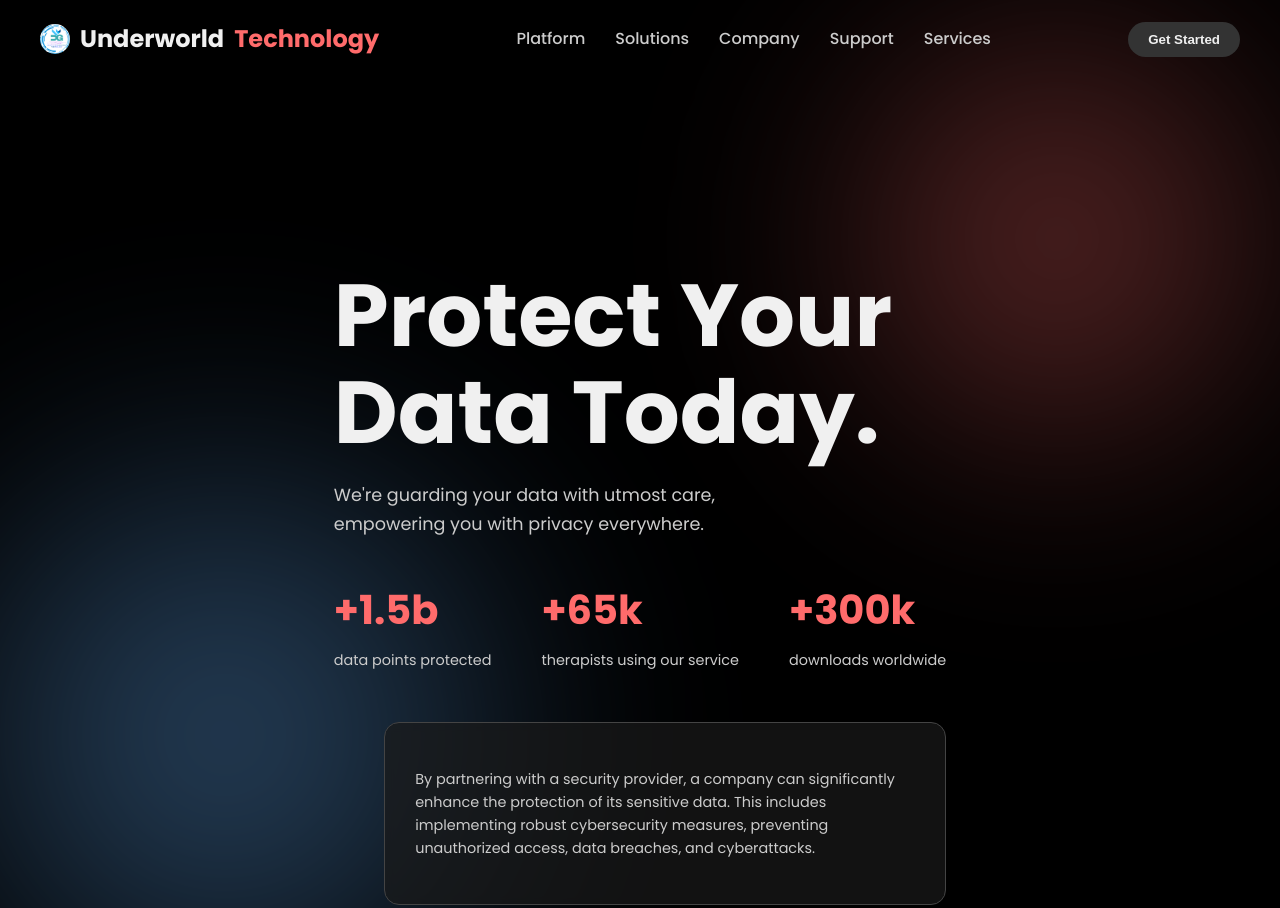
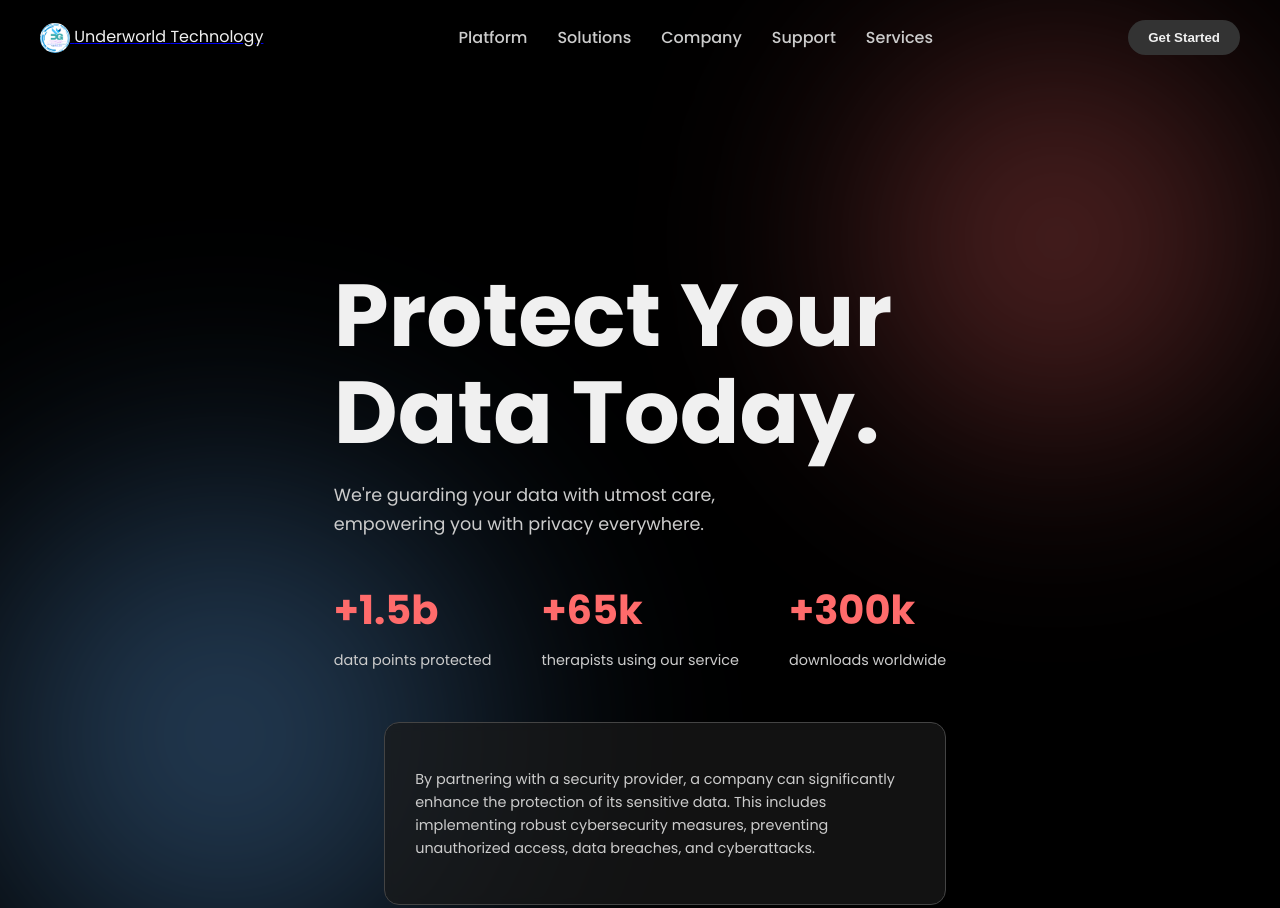
Before and after one commit to Techmax018/Underworld-Tech-, a plain HTML site: page index.html in a window 1280 px wide. Shown: the top 908 px of the page. Drawn offline with Linux system fonts and the light colour scheme.

Commit message:
Update index.html
update to header section

```diff
--- a/index.html
+++ b/index.html
@@ -9,12 +9,12 @@
 </head>
 <body>
     <header class="navbar">
-        <div class="container">
-            <div class="logo">
+  <div class="container header-flex">
+    <a href="index.html" class="logo-area">
       <img src="logo/logo2.png" alt="Underworld Technology Logo" class="logo-badge">
-                Underworld <span>Technology</span>
-            </div>
-            <nav class="nav-links" id="navLinks">
+      <span class="brand-title">Underworld <span class="highlight">Technology</span></span>
+    </a>
+    <nav class="nav-links" id="navLinks" aria-label="Main navigation">
       <ul>
         <li><a href="index.html">Platform</a></li>
         <li><a href="solution.html">Solutions</a></li>
@@ -23,12 +23,12 @@
         <li><a href="sign up.html">Services</a></li>
       </ul>
     </nav>
-            <button class="menu-toggle" id="menuToggle" aria-label="Toggle navigation menu">
+    <button class="get-started-btn" onclick="window.location.href='sign up.html'">Get Started</button>
+    <button class="menu-toggle" id="menuToggle" aria-label="Open navigation menu" aria-expanded="false">
       <span class="bar"></span>
       <span class="bar"></span>
       <span class="bar"></span>
     </button>
-            <button class="get-started-btn" onclick="window.location.href='sign up.html'">Get Started</button>
   </div>
 </header>
 
```
Lines whose indentation alone changed are shown as unchanged.
